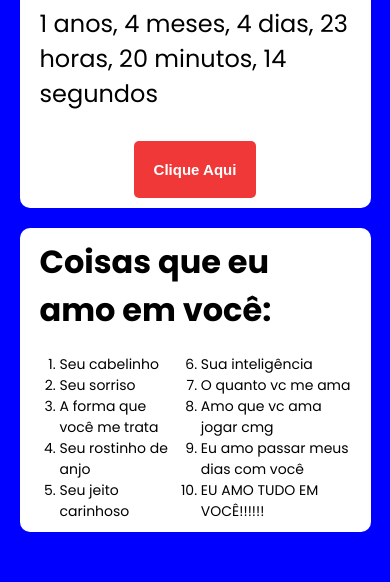
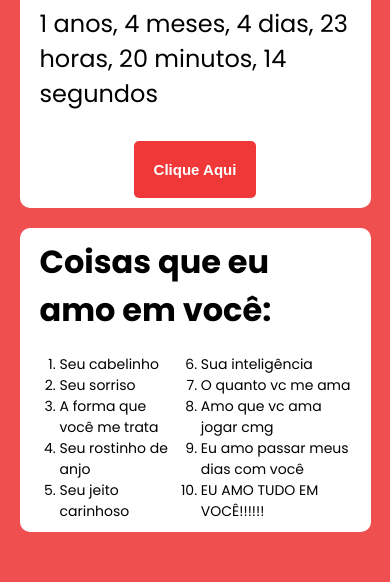
Before and after one commit to Mateusluizeto/SiteParaMinhaNamorada, a plain HTML site: page index.html in a window 390 px wide. Shown: the part 601-1183 px from the top of the page. Drawn offline with Linux system fonts and the light colour scheme; a web font is replaced by a local one.

Commit message:
otimização para celular

```diff
--- a/estilos/media.css
+++ b/estilos/media.css
@@ -8,7 +8,7 @@ Telas Grandes: acima de 1200px
 
 @media screen and (max-width: 1000px) {
     body{
-        background-color: blue;
+        background-color: #ef4f4f;
     }
     header{
         width: 90%;
```
